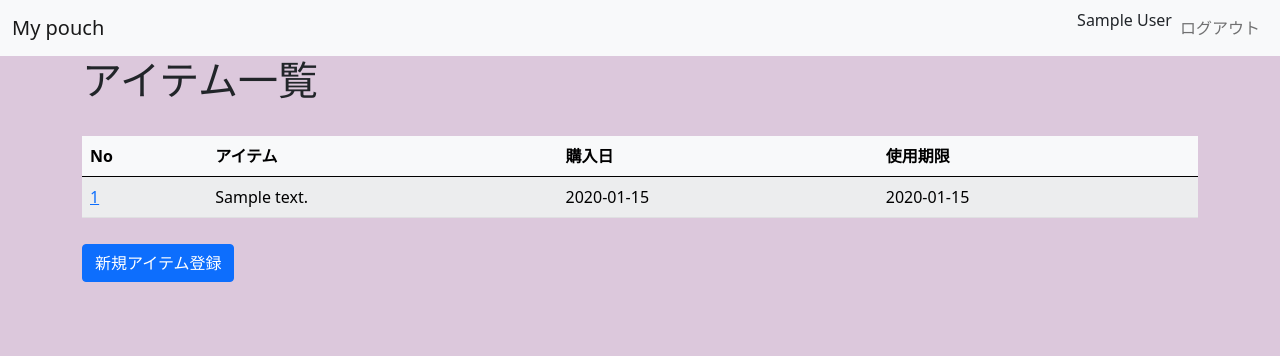
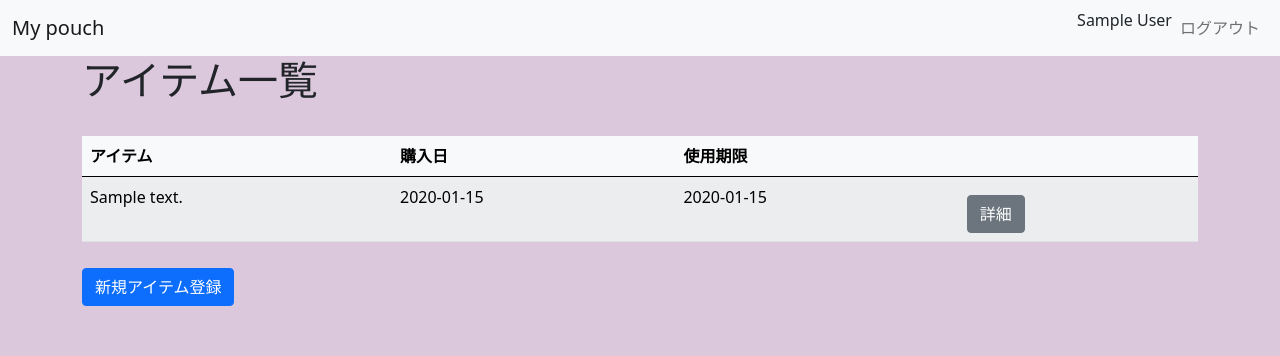
Before and after one commit to asamia/pouch, a Laravel app: page / in a window 1280 px wide. Shown: the top 356 px of the page. Run offline with Laravel 8, Linux system fonts and the light colour scheme; a user stored in the database is signed in; tables that the repository leaves empty hold one stand-in row (values such as "Sample post"); some libraries are stand-ins or nearby versions.

Commit message:
delete No, add btn instead

```diff
--- a/resources/views/items/index.blade.php
+++ b/resources/views/items/index.blade.php
@@ -7,19 +7,19 @@
         <table class="table table-striped table-light">
             <thead>
                 <tr>
-                    <th>No</th>
                     <th>アイテム</th>
                     <th>購入日</th>
                     <th>使用期限</th>
+                    <th></th>
                 </tr>
             </thead>
             <tbody>
                 @foreach ($items as $item)
                 <tr>
-                    <td>{!! link_to_route('items.show', $item->id, ['item' => $item->id]) !!}</td>
                     <td>{{ $item->content }}</td>
                     <td>{{ $item->purchase_date }}</td>
                     <td>{{ $item->expiration_date }}</td>
+                    <td>{!! link_to_route('items.show', '詳細', ['item' => $item->id], ['class' => 'btn btn-secondary']) !!}</td>
                 </tr>
                 @endforeach
             </tbody>
```
Also changed, not shown: resources/sass/app.scss (line endings or trailing spaces).
